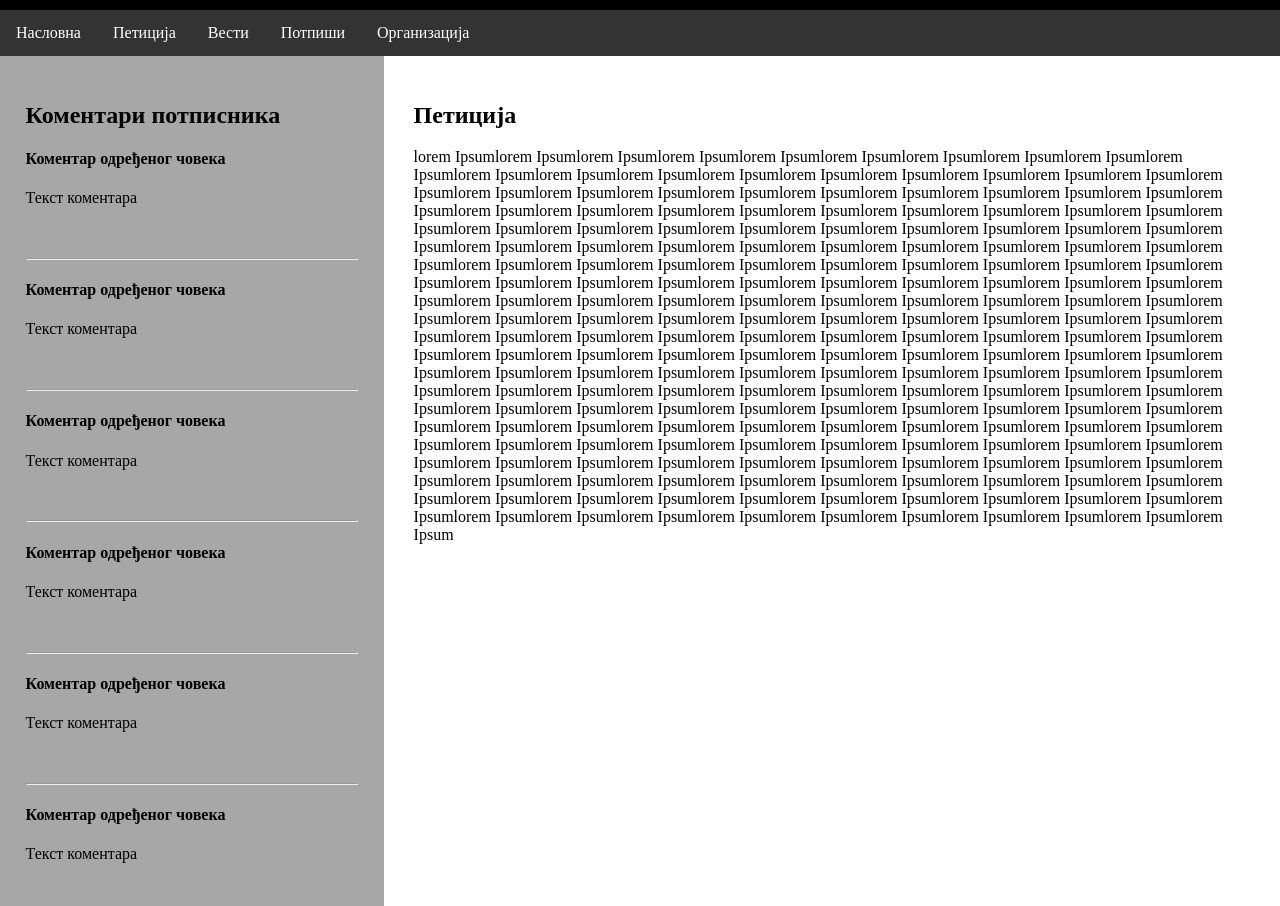
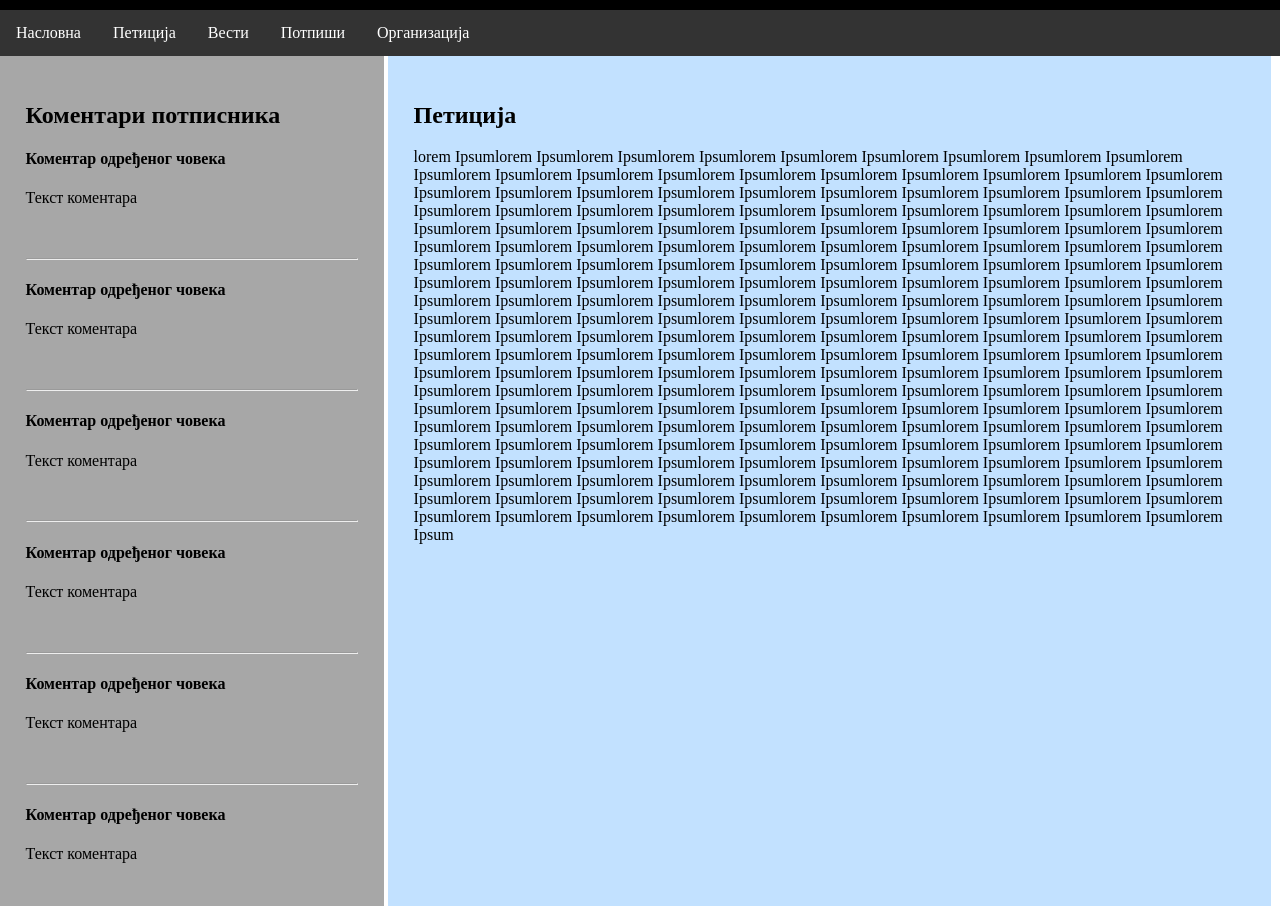
Before and after one commit to bpavle/PetitionWebsite, a PHP site: page / in a window 1280 px wide. Run offline with PHP 8.4, Linux system fonts and the light colour scheme.

Commit message:
Ispravljene sitne greske u css-u

```diff
--- a/style.css
+++ b/style.css
@@ -15,7 +15,7 @@ body {
     height: 50px;
 }*/
 .petition {
-  background-color: rgb(194, 225, 255)55);
+  background-color: rgb(194, 225, 255);
   width: 69%;
   height: 850px;
   display: inline-block;
@@ -24,9 +24,7 @@ body {
   overflow: auto;
   vertical-align: top;
 }
-.petition p {
 
-  }
 .comments-container {
   background-color: rgb(167, 167, 167);
   height: 850px;
@@ -41,7 +39,6 @@ body {
   height: 100px;
 }
 .content {
-
   display: inline;
   vertical-align: top;
 }
```
